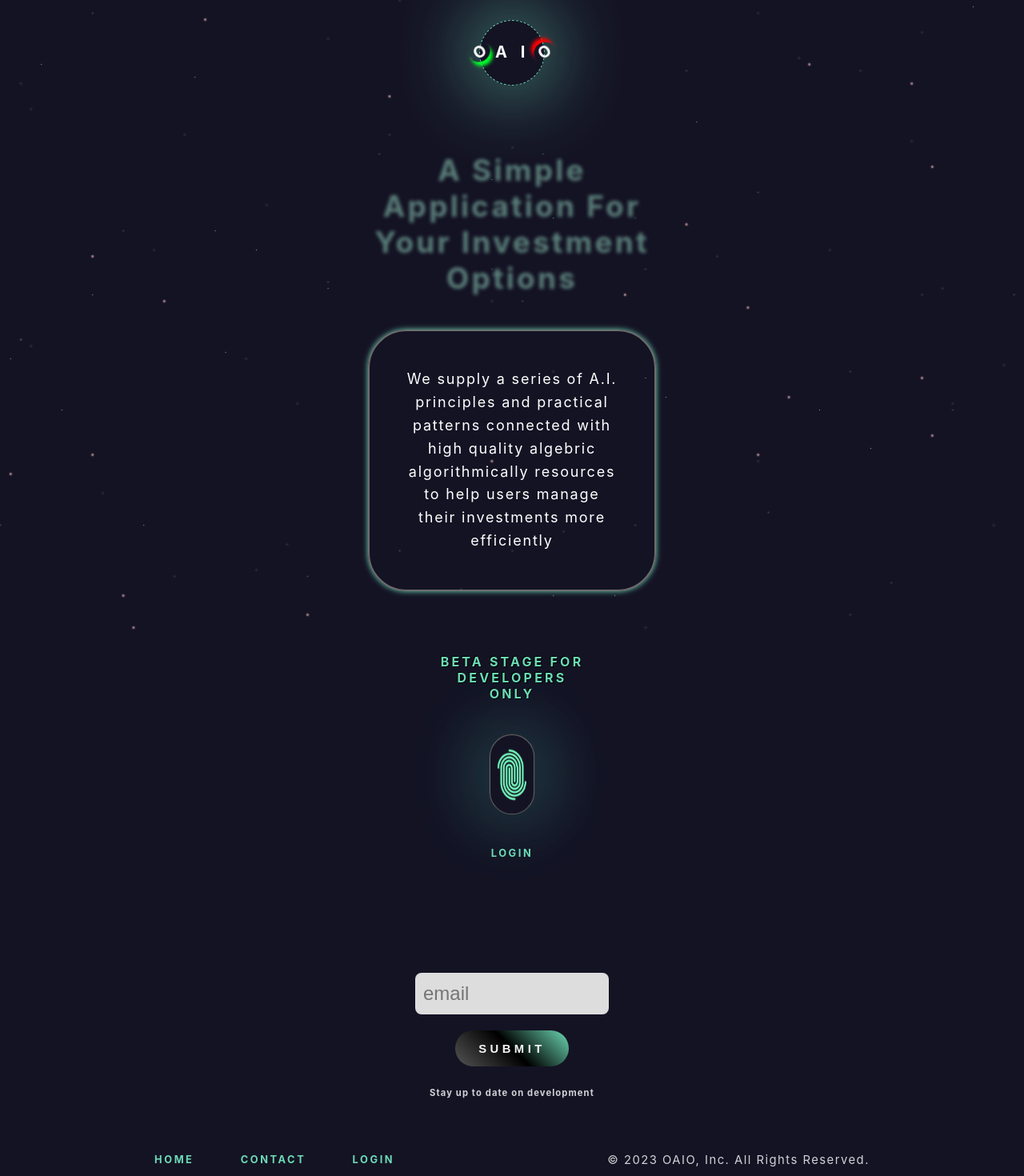
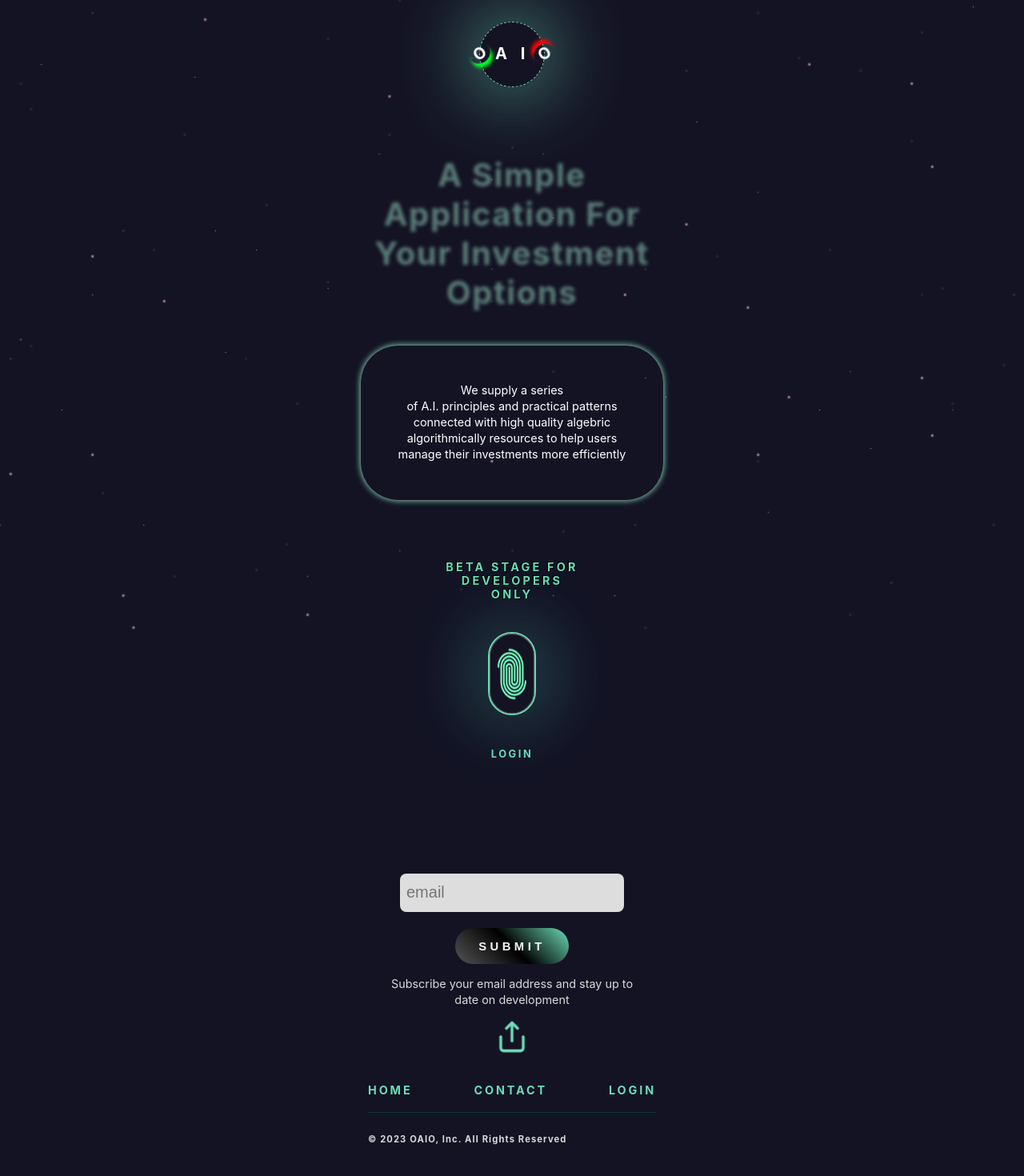
Before and after one commit to Kompweb-1/OAIO, a React (Create React App) app: page / in a window 1280 px wide. Shown: the top 1470 px of the page at 80% size. Built offline with nearby package versions, Linux system fonts and the light colour scheme.

Commit message:
npm updates and css cleanup

```diff
--- a/package.json
+++ b/package.json
@@ -14,6 +14,7 @@
     "moment": "^2.29.4",
     "react": "^18.2.0",
     "react-dom": "^18.2.0",
+    "react-icons": "^4.7.1",
     "react-router-dom": "^6.4.5",
     "react-scripts": "^5.0.1",
     "react-tradingview-embed": "^3.0.0",
--- a/src/Pages/Home.js
+++ b/src/Pages/Home.js
@@ -22,9 +22,10 @@ function App() {
             Options
           </h1>
           <p className='p-content pulse'>
-            We supply a series of A.I. principles and practical patterns
-            connected with high quality algebric algorithmically resources to
-            help users manage their investments more efficiently
+            We supply a series <br />
+            of A.I. principles and practical patterns connected with high
+            quality algebric algorithmically resources to help users manage
+            their investments more efficiently
           </p>
           <h4>
             BETA stage for <br />
--- a/src/components/ui/Footer.js
+++ b/src/components/ui/Footer.js
@@ -8,20 +8,20 @@ function Footer() {
       <div className='myfooter'>
         <div className='footer-menu'>
           <a href='/'>
-            <h5>Home</h5>
+            <h4>Home</h4>
           </a>
           <a href='/contact'>
-            <h5>Contact</h5>
+            <h4>Contact</h4>
           </a>
           <a href='/login'>
-            <h5>Login</h5>
+            <h4>Login</h4>
           </a>
         </div>
 
         <div className='social-box'>
           {/* <TelegramIcon /> <TwitterIcon /> */}
+          <h6>© {new Date().getFullYear()} OAIO, Inc. All Rights Reserved</h6>
         </div>
-        <p>© {new Date().getFullYear()} OAIO, Inc. All Rights Reserved.</p>
         {/* <a href='/signup'>
           <h4>Signup</h4>
         </a> */}
--- a/src/components/ui/Subscribe.js
+++ b/src/components/ui/Subscribe.js
@@ -1,6 +1,7 @@
 import React, { useState } from "react";
 import "../../style/subscribe.css";
 // import TextField from "@mui/material/TextField";
+import { FiShare } from "react-icons/fi";
 
 function Subscribe() {
   const [value, setValue] = useState("");
@@ -80,8 +81,12 @@ function Subscribe() {
             SUBMIT
           </button>
         </form>
+        <p>Subscribe your email address and stay up to date on development</p>
+        <div className='share-icon pulse-print'>
+          <FiShare />
+        </div>
+        {/* <h5>Share</h5> */}
       </div>
-      <h6>Stay up to date on development</h6>
     </>
   );
 }
--- a/src/style/Footer.css
+++ b/src/style/Footer.css
@@ -1,29 +1,30 @@
 .myfooter {
-  display: flex;
+  /* display: flex; */
   align-items: center;
-  justify-content: space-evenly;
+  justify-content: space-between;
   flex-wrap: wrap;
-  color: #02f5b0f9;
-  height: 100px;
-  max-width: 960px;
-  margin-left: auto;
-  margin-right: auto;
+  /* color: #02f5b0f9; */
+  /* height: 100px; */
+  /* width: 960px; */
+  /* margin-left: auto; */
+  /* margin-right: auto; */
   /* border: 2px solid #0ad6a3fc; */
   /* width: 100%; */
   /* background: rgba(0, 0, 0, 0.224); */
 }
 
 .footer-menu {
-  width: 300px;
+  width: 360px;
   display: flex;
+  /* align-items: center; */
   justify-content: space-between;
   border-bottom: 1px solid #02f5b02a;
 }
 
 .social-box {
-  width: 200px;
-  display: flex;
-  justify-content: space-evenly;
+  width: 360px;
+  /* display: flex; */
+  /* justify-content: space-evenly; */
 }
 
 .myfooter a {
@@ -36,7 +37,9 @@
 
 @media (max-width: 480px) {
   .myfooter {
-    height: 260px;
+    /* height: 380px; */
+    margin-top: 40px;
+    width: 320px;
   }
   .footer-menu {
     display: block;
--- a/src/style/home.css
+++ b/src/style/home.css
@@ -30,9 +30,8 @@
 .title h1 {
   color: transparent;
   text-shadow: 0 0 4px rgb(90, 125, 120);
-  /* font-size: 32px; */
   /* height: 400px; */
-  letter-spacing: 0.2rem;
+  letter-spacing: 0.1rem;
 }
 .title h1:hover {
   color: #6ddbb6;
@@ -54,7 +53,7 @@
 }
 .card {
   margin: 20px 0;
-  /* border: 1px solid #6d6d6d; */
+  border: 2px solid #6ddbb6;
   cursor: pointer;
   transition: all 0.5s;
   display: flex;
@@ -75,15 +74,14 @@
 }
 
 .p-content {
-  font-size: 18px;
+  /* font-size: 18px; */
   color: #ffffff;
-  width: 360px;
+  width: 380px;
   height: auto;
-  line-height: 1.6;
-  background-color: #00000000;
+  /* background-color: #00000000; */
   padding: 46px;
-  border: 2px solid #6d6d6d;
-  box-shadow: 4px 0px 20px #61fbdf43, -4px 0px 100px #61fbe63b,
+  border: 1px solid #6d6d6d;
+  box-shadow: 4px 0px 20px #61fbdf89, -4px 0px 100px #61fbe689,
     rgba(0, 0, 0, 0.17) 0px -23px 25px 0px inset,
     rgba(0, 0, 0, 0.15) 0px -36px 30px 0px inset,
     rgba(0, 0, 0, 0.1) 0px -79px 40px 0px inset;
@@ -260,8 +258,7 @@
     text-shadow: 0 0 8px rgb(90, 125, 120);
   } */
   .p-content {
-    width: 300px;
-    /* height: auto; */
-    padding: 40px 18px;
+    width: 320px;
+    padding: 40px 26px;
   }
 }
--- a/src/style/index.css
+++ b/src/style/index.css
@@ -149,25 +149,23 @@ body::after {
 }
 
 h1 {
-  font-size: calc(21px + 2vmin);
-  /* font-size: 4vmin; */
+  /* font-size: calc(21px + 2vmin); */
+  font-size: 2.5rem;
   color: #cdcdcd;
 }
 
 h2 {
   color: white;
   text-transform: uppercase;
-  /* font-size: calc(18px + 1vmin); */
-  font-size: 2vmin;
+  font-size: 1.5rem;
 }
 h3 {
-  /* font-size: 0.8em; */
-  font-size: calc(16px + 1vmin);
   color: white;
+  font-size: 1rem;
 }
 h4 {
   color: #6ddbb6;
-  font-size: 1em;
+  font-size: 0.9em;
   letter-spacing: 0.2em;
   text-transform: uppercase;
 }
@@ -176,18 +174,18 @@ h5 {
   color: #6ddbb6;
   letter-spacing: 0.2em;
   text-transform: uppercase;
-  /* margin: 0; */
 }
 h6 {
-  font-size: 0.7em;
-  color: #ffffffce;
+  font-size: 0.7rem;
+  color: #d9d9d9;
   letter-spacing: 0.1em;
 }
 p {
-  font-size: calc(14px + 0.1vmin);
-  color: #ffffffce;
-  letter-spacing: 0.1em;
+  font-size: 0.9rem;
+  color: #d9d9d9;
+  line-height: 1.4em;
 }
+
 input {
   width: 280px;
   padding: 8px;
@@ -220,6 +218,12 @@ button:active {
   box-shadow: 0 0 0 0 #6ddbb6;
 }
 
+footer {
+  display: flex;
+  align-items: center;
+  justify-content: center;
+}
+
 /* Media Query for Mobile Devices */
 @media (max-width: 480px) {
   em {
@@ -228,4 +232,8 @@ button:active {
     position: relative;
     width: 8vmin;
   }
+
+  h1 {
+    font-size: 2rem;
+  }
 }
--- a/src/style/subscribe.css
+++ b/src/style/subscribe.css
@@ -1,6 +1,7 @@
 .subscribe {
   margin-top: 120px;
   /* height: 300px; */
+  width: 320px;
   /* border: 2px solid red; */
 }
 .subscribe form {
@@ -10,18 +11,18 @@
   justify-content: center;
 }
 .subscribe input {
-  font-size: calc(16px + 1vmin);
+  font-size: calc(16px + 0.5vmin);
   background: rgb(221, 221, 221);
   border: none;
   border-radius: 8px;
-  height: 52px;
-  width: 242px;
-  padding: 10px;
+  height: 48px;
+  /* width: 242px; */
+  /* padding: 10px; */
 }
 .subscribe label {
   font-size: calc(14px + 0.3vmin);
   letter-spacing: 0.1em;
-  color: #b5b5b557;
+  color: #f30b0beb;
   padding-left: 10px;
 }
 
@@ -29,6 +30,19 @@
   margin-top: 20px;
 }
 
+.share-icon {
+  color: #6ddbb6;
+  font-size: 42px;
+  border: none;
+  height: 60px;
+  cursor: pointer;
+}
+
+.share-icon:hover {
+  border: none;
+  color: white;
+  /* font-size: 46px; */
+}
 /* .Error {
   color: red;
 } */
```
Also changed, not shown: 1 other file (tests, documents, lock files or other folders).
